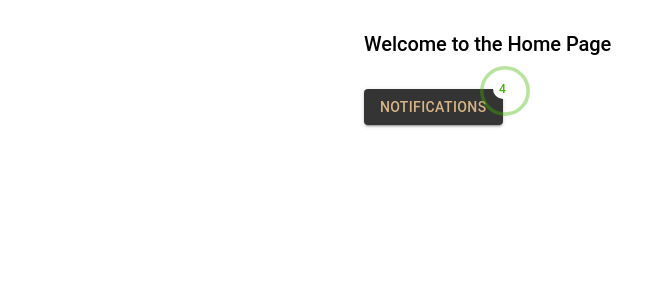
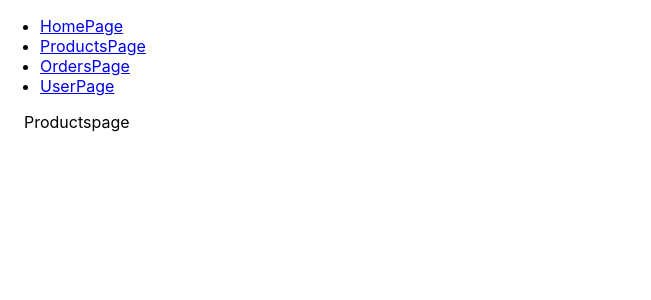
Before and after one commit to Xushnudbek76/burak-react, a React (Create React App) app: page /products in a window 1280 px wide. Shown: the top 300 px of the page, without its empty margins (0-651 px from the left). Built offline with nearby package versions, Linux system fonts and the light colour scheme.

Commit message:
fix: develop screen based components

```diff
--- a/package.json
+++ b/package.json
@@ -13,6 +13,7 @@
     "react": "^18.2.0",
     "react-dom": "^18.0.0",
     "react-redux": "^7.2.8",
+    "react-router-dom": "^5.1.9",
     "react-scripts": "5.0.0",
     "typescript": "~4.1.5",
     "web-vitals": "^2.1.4"
@@ -21,7 +22,8 @@
     "@types/jest": "^27.5.2",
     "@types/node": "^17.0.45",
     "@types/react": "^18.2.48",
-    "@types/react-dom": "^18.2.18"
+    "@types/react-dom": "^18.2.18",
+    "@types/react-router-dom": "^5.3.3"
   },
   "scripts": {
     "start": "react-scripts start",
--- a/src/app/App.tsx
+++ b/src/app/App.tsx
@@ -1,23 +1,48 @@
 import React from "react";
 import "../css/app.css";
-import { Box, Button, Container, Stack, Typography } from "@mui/material";
-import { RippleBadge } from "./MaterialTheme/styled";
+import { Link, Route, Switch } from "react-router-dom";
+import { HomePage } from "./screens/homePage";
+import { ProductsPage } from "./screens/productsPage";
+import { OrdersPage } from "./screens/ordersPage";
+import { UserPage } from "./screens/userPage";
 
 function App() {
-  return <Container maxWidth="sm">
-    <Stack flexDirection={"column"}>
-    <Box sx={{my: 4}}>
-      <Typography variant="h4" component={"h4"}>
-        Welcome to the Home Page
-      </Typography>
-    </Box>
-    <Box>
-      <RippleBadge badgeContent={4}>
-        <Button variant="contained">Notifications</Button>
-      </RippleBadge>
-    </Box>
-    </Stack>
-  </Container>;
+  return     <div>
+        <nav>
+          <ul>
+            <li>
+              <Link to="/">HomePage</Link>
+            </li>
+            <li>
+              <Link to="/products">ProductsPage</Link>
+            </li>
+            <li>
+              <Link to="/orders">OrdersPage</Link>
+            </li>
+            <li>
+              <Link to="/member-page">UserPage</Link>
+            </li>
+
+          </ul>
+        </nav>
+
+        {/* A <Switch> looks through its children <Route>s and
+            renders the first one that matches the current URL. */}
+        <Switch>
+          <Route path="/products">
+            <ProductsPage />
+          </Route>
+          <Route path="/orders">
+            <OrdersPage />
+          </Route>
+          <Route path="/member-page">
+            <UserPage />
+          </Route>
+          <Route path="/">
+            <HomePage />
+          </Route>
+        </Switch>
+      </div>
 }
 
 export default App;
--- /dev/null
+++ b/src/app/screens/helpPage/index.tsx
@@ -0,0 +1,5 @@
+import { Container } from "@mui/material";
+
+export function HelpPage() {
+    return <Container>Helppage</Container>
+}
--- /dev/null
+++ b/src/app/screens/homePage/index.tsx
@@ -0,0 +1,5 @@
+import { Container } from "@mui/material";
+
+export function HomePage() {
+    return <Container>Home</Container>
+}
--- /dev/null
+++ b/src/app/screens/ordersPage/index.tsx
@@ -0,0 +1,5 @@
+import { Container } from "@mui/material";
+
+export function OrdersPage() {
+    return <Container>Orderspage</Container>
+}
--- /dev/null
+++ b/src/app/screens/productsPage/index.tsx
@@ -0,0 +1,5 @@
+import { Container } from "@mui/material";
+
+export function ProductsPage() {
+    return <Container>Productspage</Container>
+}
--- /dev/null
+++ b/src/app/screens/userPage/index.tsx
@@ -0,0 +1,5 @@
+import { Container } from "@mui/material";
+
+export function UserPage() {
+    return <Container>Userpage</Container>
+}
--- a/src/index.tsx
+++ b/src/index.tsx
@@ -7,12 +7,19 @@ import reportWebVitals from "./reportWebVitals";
 import "./css/index.css";
 import { ThemeProvider } from "@emotion/react";
 import theme from "./app/MaterialTheme";
-
+import {
+  BrowserRouter as Router,
+  Switch,
+  Route,
+  Link
+} from "react-router-dom";
 ReactDOM.render(
   <React.StrictMode>
     <Provider store={store}>
       <ThemeProvider theme={theme}>
-        <App />
+        <Router>
+          <App />
+        </Router>
       </ThemeProvider>
     </Provider>
   </React.StrictMode>,
```
Also changed, not shown: 1 other file (tests, documents, lock files or other folders).
